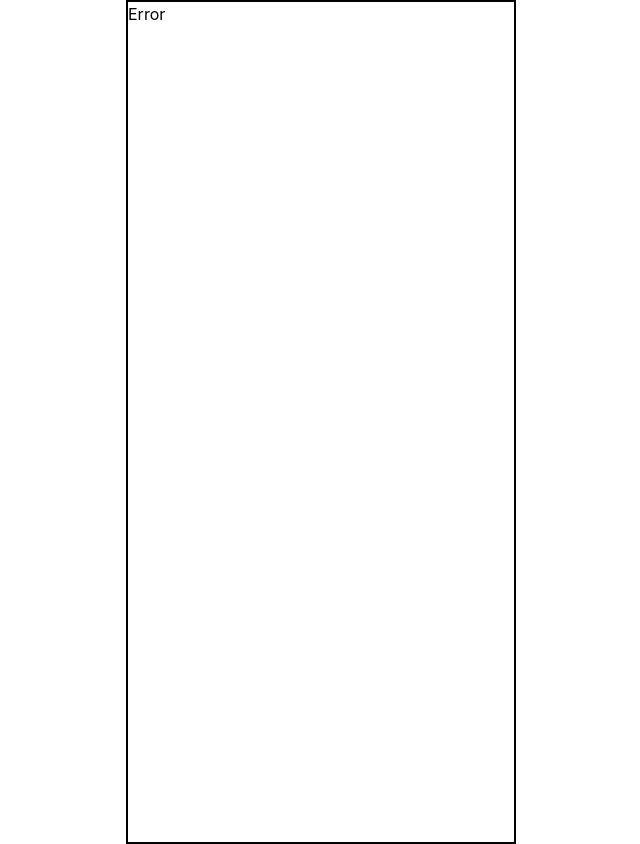
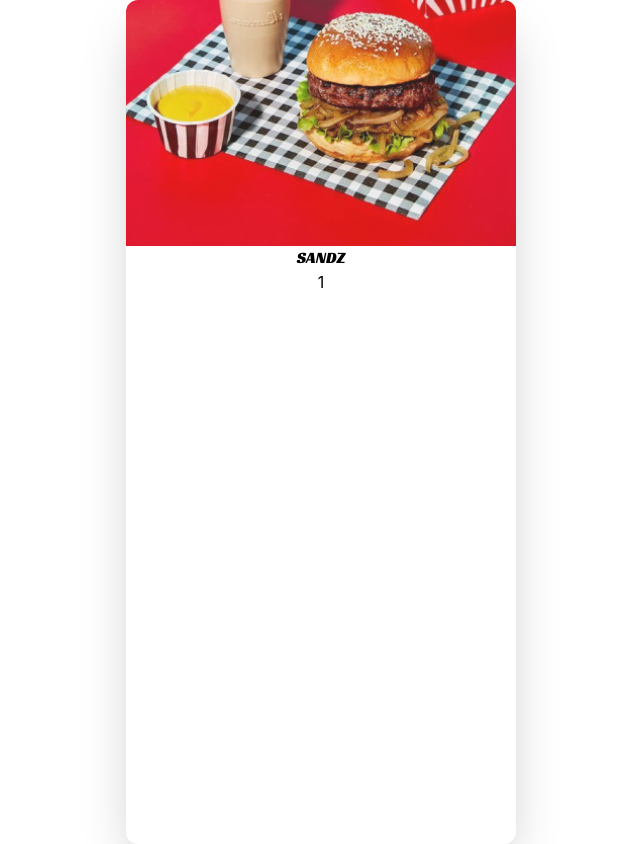
Before and after one commit to TableService-DD/TMANNER, a React (Create React App) app in the folder unicorn/: page /order/1 in a window 1280 px wide. Before the commit this address had no page. Shown: the whole page, without its empty margins (319-959 px from the left). Built offline with nearby package versions, Linux system fonts and the light colour scheme.

Commit message:
banner 및 폰트 적용Racing Sans One

```diff
--- a/unicorn/src/App.jsx
+++ b/unicorn/src/App.jsx
@@ -5,9 +5,7 @@ import Header from './components/Header';
 function App() {
   return (
     <div className="App">
-      <Header />
-      <h1 className=' text-4xl font-bold p-4'>hh</h1>
-      <button className='p-2 bg-primary'>button</button>
+      {/* <Header /> */}
       <Outlet />
     </div>
   );
--- a/unicorn/src/index.css
+++ b/unicorn/src/index.css
@@ -1,6 +1,12 @@
 @tailwind base;
 @tailwind components;
 @tailwind utilities;
+
+
+@font-face {
+  font-family: 'Racing';
+  src: url('fonts/RacingSansOne-Regular.ttf');
+}
 
 body {
   margin: 0;
@@ -13,8 +19,8 @@ body {
 }
 
 #root {
-  @apply w-full h-[844px] max-w-[390px] mx-auto;
-  @apply border-2 border-black
+  @apply w-full h-[844px] max-w-[390px] mx-auto rounded-xl overflow-auto;
+  @apply shadow-2xl
 }
 
 code {
--- a/unicorn/src/index.js
+++ b/unicorn/src/index.js
@@ -5,6 +5,7 @@ import App from './App';
 import { createBrowserRouter, RouterProvider } from 'react-router-dom';
 import Error from './pages/Error';
 import Home from './pages/Home';
+import Order from './pages/Order';
 
 const router = createBrowserRouter([
   {
@@ -13,6 +14,8 @@ const router = createBrowserRouter([
     errorElement: <Error />,
     children: [
       { index: true, path: '/', element: <Home /> },
+      { path: 'order/:tableNumber', element: <Order /> },
+
     ]
   }
 ]);
--- /dev/null
+++ b/unicorn/src/pages/Order.jsx
@@ -0,0 +1,15 @@
+import React from 'react'
+import { useParams } from 'react-router-dom'
+
+export default function Order() {
+    const { tableNumber } = useParams();
+    return (
+        <div>
+            <img
+                className='h-[246px] w-full object-cover'
+                src="../../images/Banner.png" alt="" />
+            <h1 className="font-['Racing']">SANDZ</h1>
+            {tableNumber}
+        </div>
+    )
+}
```
Also changed, not shown: unicorn/public/images/Banner.png (added), unicorn/src/fonts/RacingSansOne-Regular.ttf (added).
